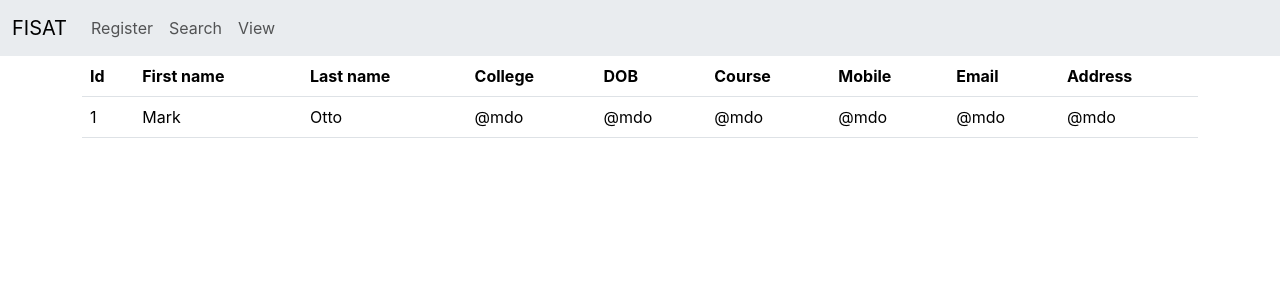
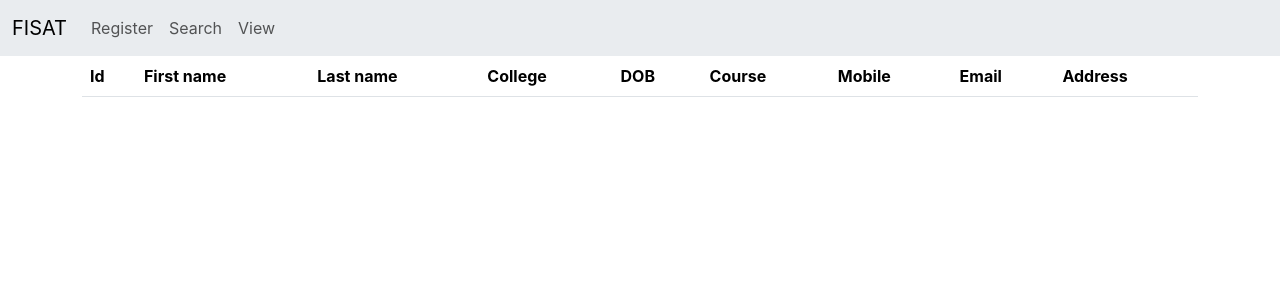
Before and after one commit to Jafnak/fisat-react-app, a React (Create React App) app: page /viewall in a window 1280 px wide. Shown: the top 300 px of the page. Built offline with nearby package versions, Linux system fonts and the light colour scheme.

Commit message:
semidynamic usestate done

```diff
--- a/src/components/ViewAll.jsx
+++ b/src/components/ViewAll.jsx
@@ -1,7 +1,37 @@
-import React from 'react'
+import React, {  useState } from 'react'
 import Nav from './Nav'
 
 const ViewAll = () => {
+    const [fisatdata,setData]=useState(
+
+        [
+            {
+              "_id": "66651683741a512717d92b87",
+              "firstname": "Manu",
+              "lastname": "R",
+              "college": "FISAT",
+              "dob": "02/04/1999",
+              "course": "B-Tech Comp Science",
+              "mobile": "+91 95266 7443",
+              "email": "aa@gmail.com",
+              "address": "Kochi",
+              "__v": 0
+            },
+            {
+              "_id": "666516bc741a512717d92b88",
+              "firstname": "Rahul",
+              "lastname": "D",
+              "college": "FISAT",
+              "dob": "02/01/1992",
+              "course": "MCA",
+              "mobile": "+91 95266 74440",
+              "email": "aa@gmail.com",
+              "address": "Test Address",
+              "__v": 0
+            }
+          ]
+
+    )
   return (
     <div>
         <Nav/>
@@ -25,17 +55,22 @@
     </tr>
   </thead>
   <tbody>
-    <tr>
-      <td scope="row">1</td>
-      <td>Mark</td>
-      <td>Otto</td>
-      <td>@mdo</td>
-      <td>@mdo</td>
-      <td>@mdo</td>
-      <td>@mdo</td>
-      <td>@mdo</td>
-      <td>@mdo</td>
-    </tr>
+
+ {fisatdata.map(
+    (value,index)=>{
+        <tr>
+        <td scope="row">{value._id}</td>
+        <td>{value.firstname}</td>
+        <td>{value.lastname}</td>
+        <td>{value.college}</td>
+        <td>{value.dob}</td>
+        <td>{value.course}</td>
+        <td>{value.mobile}</td>
+        <td>{value.email}</td>
+        <td>{value.address}</td>
+      </tr>
+    }
+ )}
 
   </tbody>
 </table>
```
